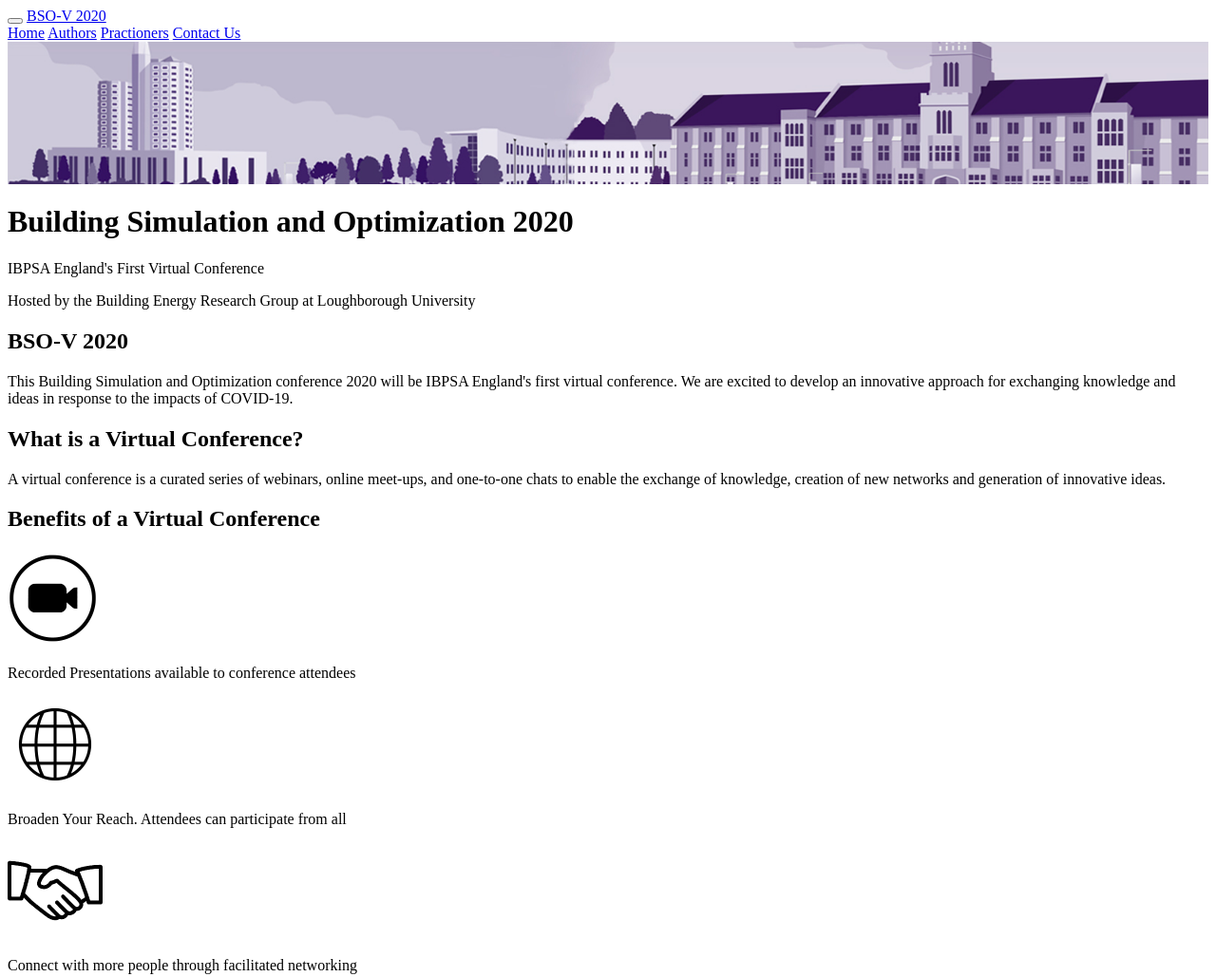
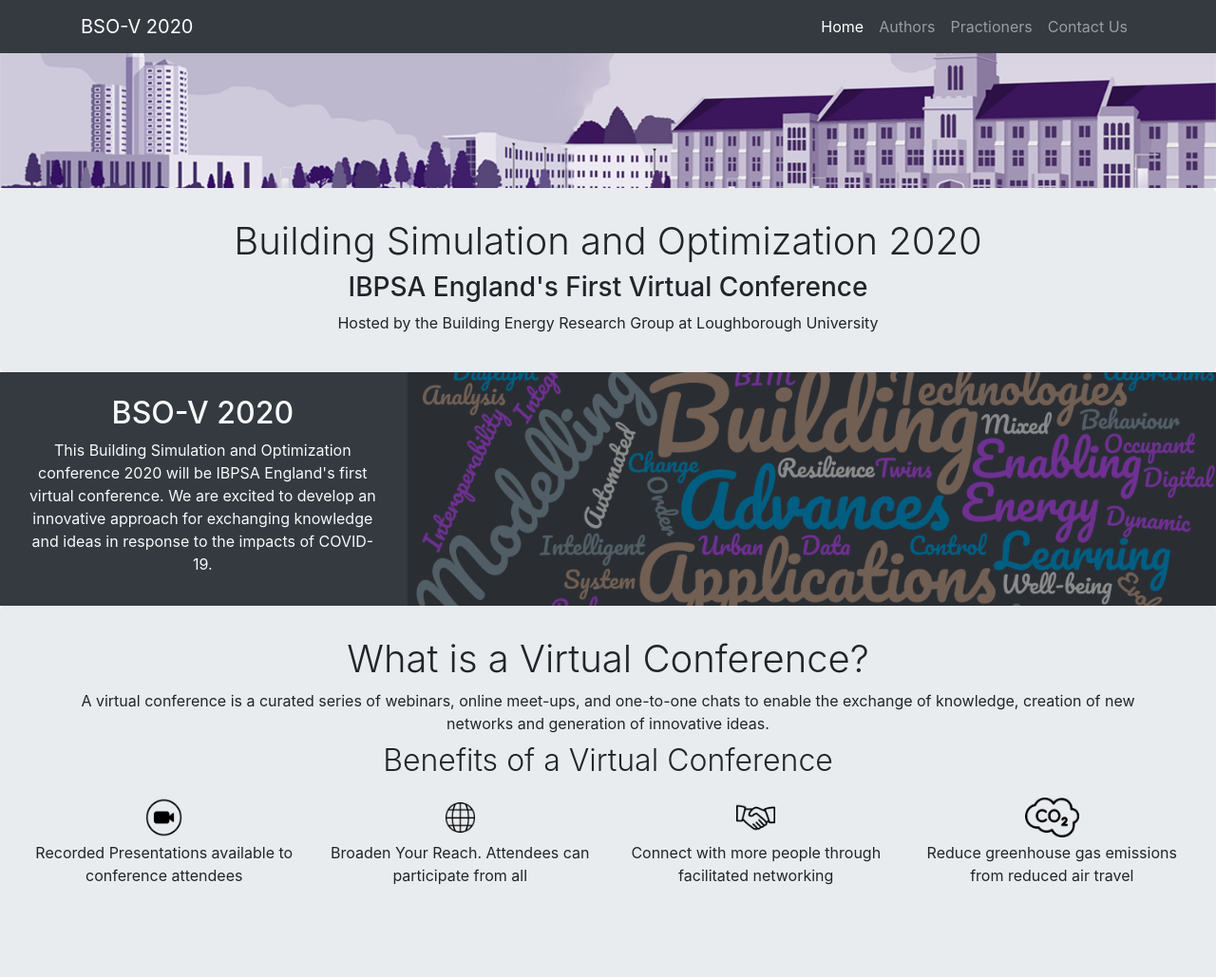
Before and after one commit to building-energy/bso2020, a plain HTML site: page index.html in a window 1280 px wide. Shown: the top 1029 px of the page at 95% size. Drawn offline with Linux system fonts and the light colour scheme.

Commit message:
Update index.html

```diff
--- a/index.html
+++ b/index.html
@@ -10,7 +10,7 @@
 		<title>Building Simulation and Optimization 2020</title>
 
 		<!-- Bootstrap -->
-		<link href="css/bootstrap-4.3.1" rel="stylesheet">
+		<link href="css/bootstrap-4.3.1.css" rel="stylesheet">
 		<link href="css/main.css" rel="stylesheet" type="text/css">
 
 	</head>
```
